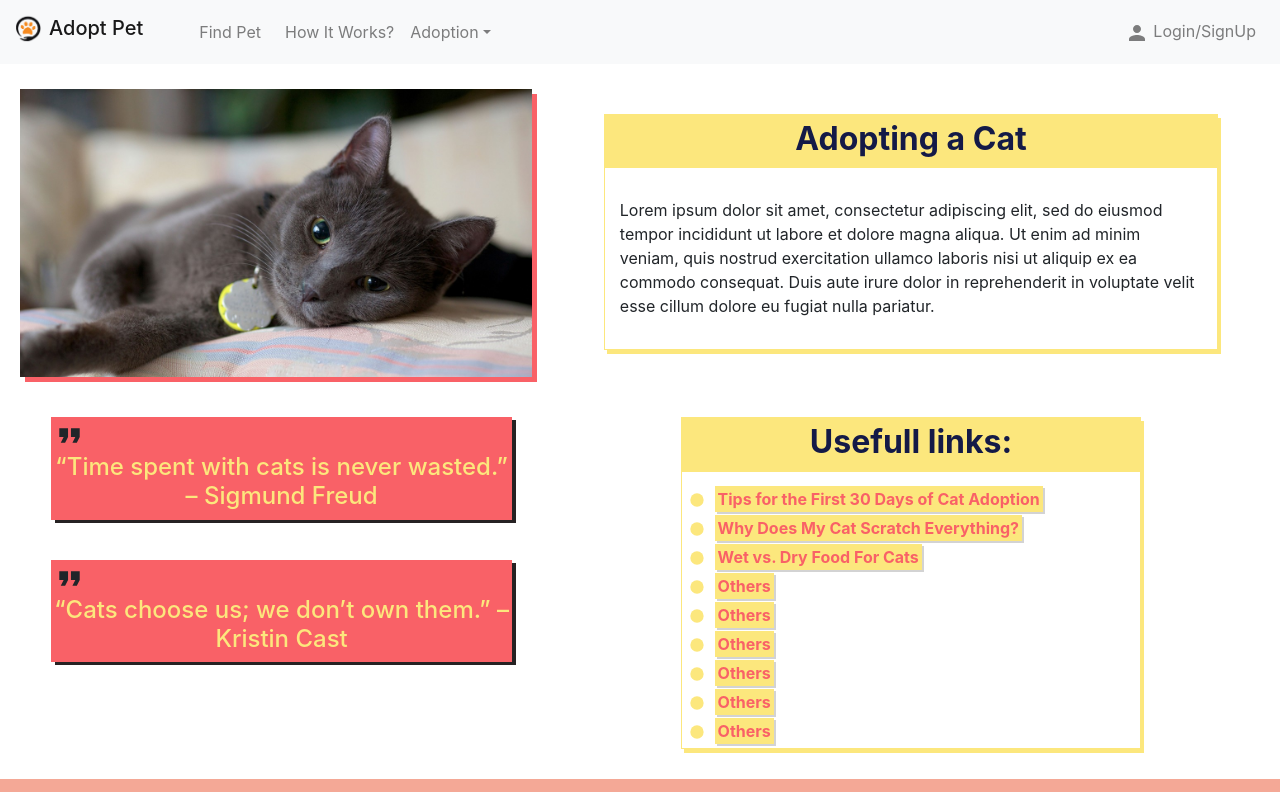
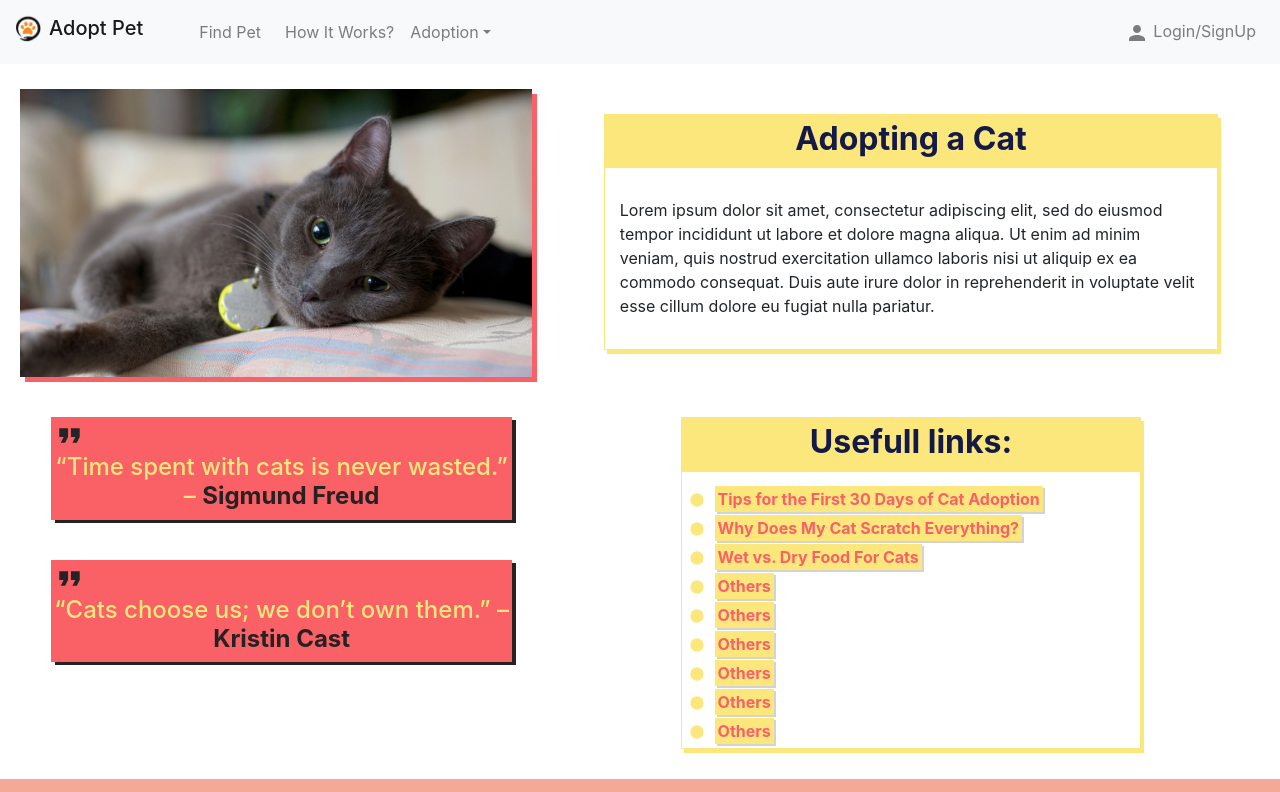
Before and after one commit to vadimdoga/adopt_pet, a React (Create React App) app in the folder client/: page /blog/adoption/cat in a window 1280 px wide. Shown: the top 792 px of the page. Built offline with nearby package versions, Linux system fonts and the light colour scheme.

Commit message:
add color to quote authors

```diff
--- a/client/src/components/pages/adoption/cat/Cat.js
+++ b/client/src/components/pages/adoption/cat/Cat.js
@@ -19,11 +19,11 @@ export default function Cat() {
       </div>
       <div className="cat__quote0">
         <FormatQuoteIcon fontSize="large" />
-        <h4>“Time spent with cats is never wasted.” – Sigmund Freud</h4>
+        <h4>“Time spent with cats is never wasted.” – <span>Sigmund Freud</span></h4>
       </div>
       <div className="cat__quote1">
         <FormatQuoteIcon fontSize="large" />
-        <h4>“Cats choose us; we don’t own them.” – Kristin Cast</h4>
+        <h4>“Cats choose us; we don’t own them.” – <span>Kristin Cast</span></h4>
       </div>
       <img src={catImg1} alt="cat image" />
       <div className="cat__links">
--- a/client/src/components/pages/adoption/cat/Cat.scss
+++ b/client/src/components/pages/adoption/cat/Cat.scss
@@ -45,6 +45,10 @@ $dark-gray-color: #262223;
     h4{
       color: $yellow-color;
       text-align: center;
+      span{
+        color: $dark-gray-color;
+        font-weight: bold;
+      }
     }
   }
   &__quote1{
@@ -59,6 +63,10 @@ $dark-gray-color: #262223;
     h4{
       color: $yellow-color;
       text-align: center;
+      span{
+        color: $dark-gray-color;
+        font-weight: bold;
+      }
     }
   }
   img {
--- a/client/src/components/pages/adoption/cat/css/Cat.css
+++ b/client/src/components/pages/adoption/cat/css/Cat.css
@@ -56,6 +56,11 @@
   text-align: center;
 }
 
+.cat__quote0 h4 span {
+  color: #262223;
+  font-weight: bold;
+}
+
 .cat__quote1 {
   width: 90%;
   -ms-grid-row: 3;
@@ -73,6 +78,11 @@
 .cat__quote1 h4 {
   color: #FCE77D;
   text-align: center;
+}
+
+.cat__quote1 h4 span {
+  color: #262223;
+  font-weight: bold;
 }
 
 .cat img {
```
Also changed, not shown: 1 other file (tests, documents, lock files or other folders).
